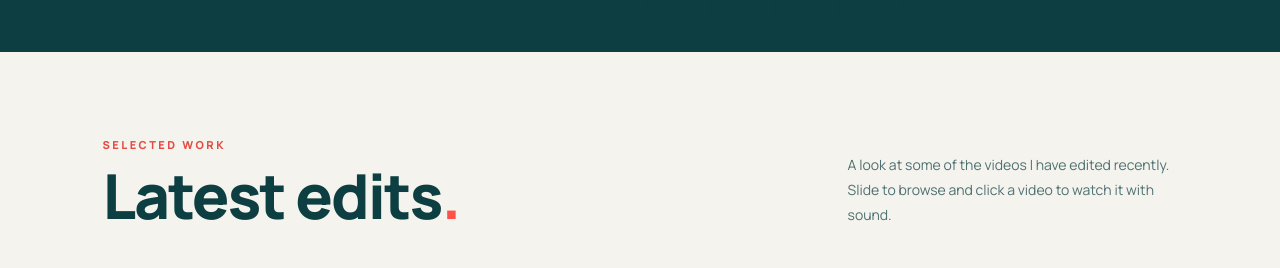
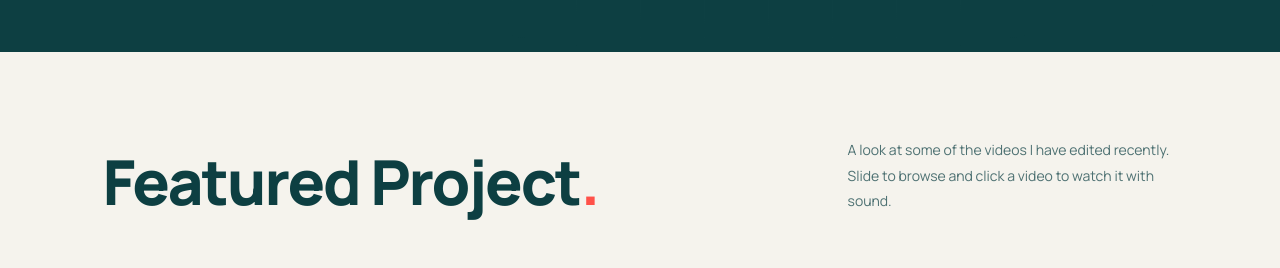
Before and after one commit to zelvixmedia2026-arch/rahul-editing-portfolio, a React (Vite) app: page / in a window 1280 px wide. Shown: the part 820-1088 px from the top of the page. Built offline with nearby package versions, Linux system fonts and the light colour scheme; grey boxes are pictures that could not be loaded.

Commit message:
Featured Project

```diff
--- a/src/components/Work.jsx
+++ b/src/components/Work.jsx
@@ -226,8 +226,8 @@ export default function Work() {
     <section className="work-showcase" id="work">
       <div className="showcase-heading">
         <Reveal anim="left">
-          <p className="section-eyebrow">SELECTED WORK</p>
-          <h2>Latest edits<span>.</span></h2>
+          {/* <p className="section-eyebrow">SELECTED WORK</p> */}
+          <h2>Featured Project<span>.</span></h2>
         </Reveal>
         <Reveal anim="right" delay={0.15}>
           <p className="showcase-description">
```
